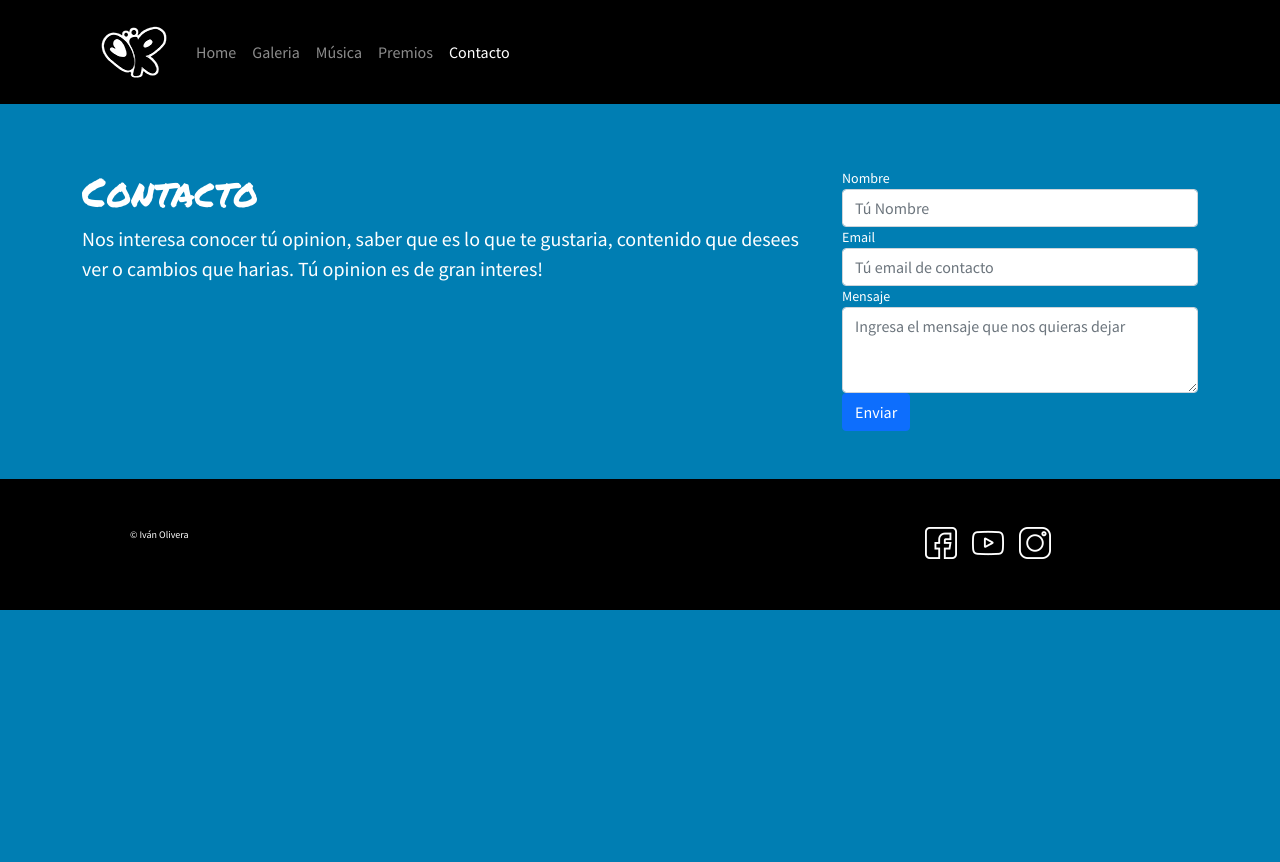
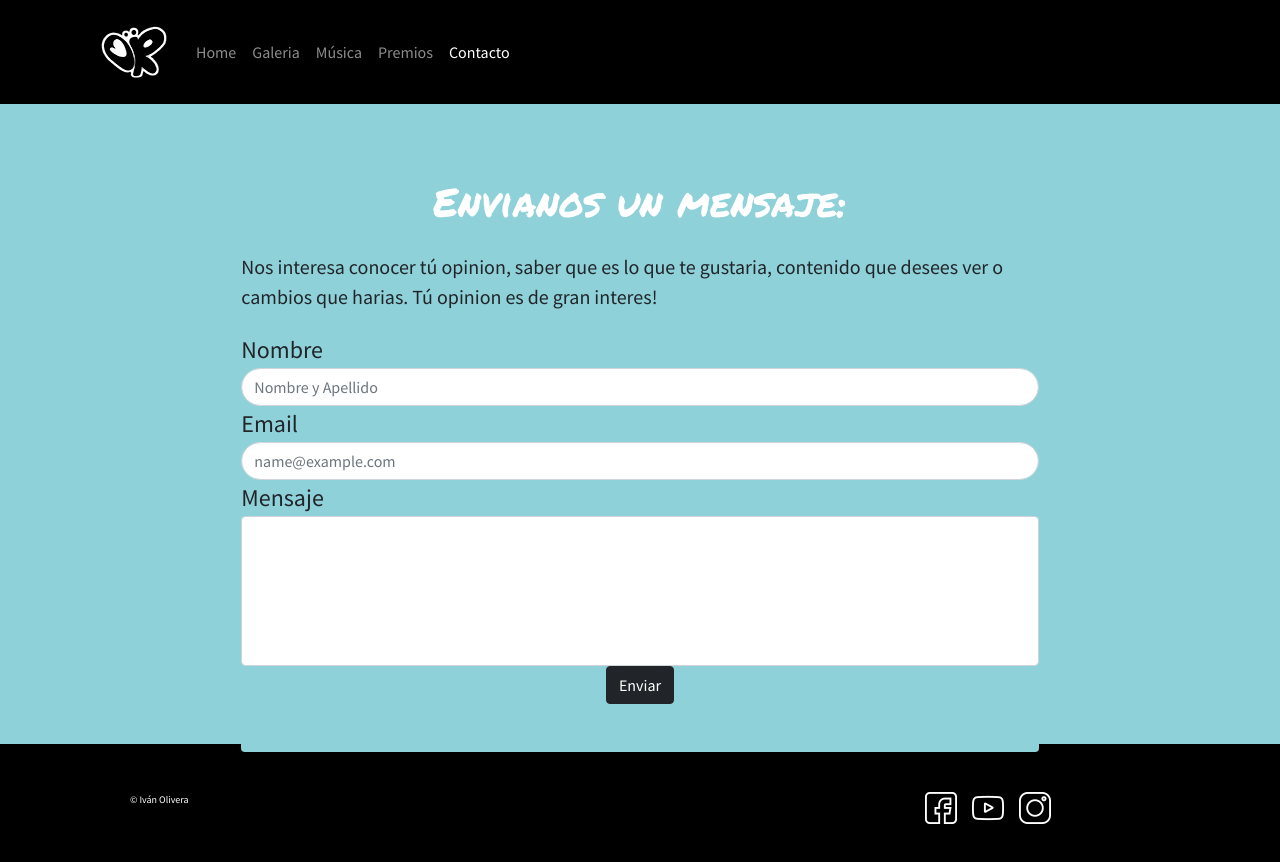
Before and after one commit to ivanoal01/mi_repositorio, a website: page contacto.html in a window 1280 px wide. Before the commit the page ends 800 px from the top, so only its background shows below. Drawn offline with Linux system fonts and the light colour scheme; files that its build step writes are made by us from their sources.

Commit message:
ultimos arreglos

```diff
--- a/contacto.html
+++ b/contacto.html
@@ -45,29 +45,27 @@
         </div>
     </div>
     <div id="contacto">
-		<div class="container pt-3 body_style mb-5">
-	        <div class="row">
-	            <div class="col-12 col-md-8 col-lg-8 text-left mt-5">
-	                <h2 class="title">Contacto</h2>
+		<div class="container-fluid d-flex justify-content-center">
+                <div class="contenedorFormulario col-sm-12 col-md-10 col-lg-8">
+                    <form class="d-flex flex-column justify-content-center align-items-center opacity py-5 rounded">
+                        <p class="title">Envianos un mensaje:</p>
                         <p class="lead">Nos interesa conocer tú opinion, saber que es lo que te gustaria, contenido que desees ver o cambios que harias. Tú opinion es de gran interes!</p>
+                        <div class="form-group col-12">
+                            <label for="nombre">Nombre</label>
+                            <input type="text" class="form-control rounded-pill" id="nombre" placeholder="Nombre y Apellido" required>
                         </div>
-	            <div class="col-12 col-md-4 col-lg-4 mt-5">
-	                <form action="" method="post" enctype="multipart/form-data">
-	                    <div class="form-group">
-	                        <label for="exampleFormControlInput1">Nombre</label>
-	                        <input type="text" class="form-control" id="exampleFormControlInput1" placeholder="Tú Nombre">
+                        <div class="form-group col-12">
+                            <label for="email">Email</label>
+                            <input type="email" class="form-control rounded-pill" id="email" placeholder="name@example.com" required>
                         </div>
-	                    <div class="form-group">
-	                        <label for="exampleInputEmail1">Email</label>
-	                        <input type="email" class="form-control" id="exampleInputEmail1" aria-describedby="emailHelp" placeholder="Tú email de contacto">
+                        <div class="form-group col-12">
+                            <label for="mensaje">Mensaje</label>
+                            <textarea class="form-control" id="mensaje" rows="3"></textarea>
                         </div>
-	                    <div class="form-group">
-	                        <label for="exampleFormControlTextarea1">Mensaje</label>
-	                        <textarea class="form-control" id="exampleFormControlTextarea1" rows="3" placeholder="Ingresa el mensaje que nos quieras dejar"></textarea>
-	                    </div>
-	                    <button type="submit" class="btn btn-primary">Enviar</button>
+                        <button type="submit" class="btn btn-dark" data-toggle="modal" data-target="#exampleModal">
+                            Enviar
+                        </button>
                     </form>
-	            </div>
                 </div>
         </div>
 	</div>
--- a/scss/_main.scss
+++ b/scss/_main.scss
@@ -15,6 +15,8 @@ body{
 .contenido {
   padding-top: 50px;
 }
+
+/*----- Banner del Home -----*/
 #banner {
     background-image: url('../imagenes/background.jpg');
     object-fit: contain;
@@ -34,6 +36,37 @@ body{
     	position: relative;
     }
 }
+
+/*----- PPREMIOS -----*/
+#premios{
+  height: 80vh;
+  background-color: $bgColor;
+}
+
+/*----- CONTACTO -----*/
+
+#contacto{
+    height: 80vh;
+    background-color: $bgColor;
+  }
+
+.contenedorFormulario {
+    form{
+      margin: 20px;
+      background-color: $bgColor;
+      @media all and (max-width: $point-md){
+        background-color: $bgColorMobile
+      }
+      label{
+        font-size: 1.5em;
+      }
+      textarea{
+          resize: none;
+          height: 150px;
+      }
+    }
+  }
+
 
 @media all and (max-width: $point-md){
  #pantalla_principal {
@@ -96,26 +129,6 @@ body{
   color: white;
   font-size: 14px; }
 
-/*----- CONTACTO -----*/
-
-#contacto{
-    height: 100%;
-    background-color: $bgColor;
-  }
-
-.contact_main {
-  display: flex;
-  flex-direction: row;
-  width: 100%;
-  .contacto_text {
-  	width: 60%;
-  	margin: 20px;
-  }
-  .contact_form {
-    width: 40%;
-    padding: 20px;
-  }
-}
 
 /*----- FOOTER -----*/
 .footer_style {
--- a/scss/_variables.scss
+++ b/scss/_variables.scss
@@ -1,3 +1,3 @@
-$bgColor: #007eb3;
-$bgColorMobile: #7e70ab;
+$bgColor: #8ed1d9;
+$bgColorMobile: #9394c2;
 $point-md: 980px;
```
Also changed, not shown: galeria.html (+12 -12 lines), index.html (+4 -4 lines), musica.html (+1 -1 lines), premios.html (+3 -3 lines), css/estilos.css, imagenes/background.jpg, imagenes/background2.jpg, imagenes/premios.jfif (added), imagenes/premios_dos.jpg (added), imagenes/premios_tres.jpg (added). Lines whose indentation alone changed are shown as unchanged.
